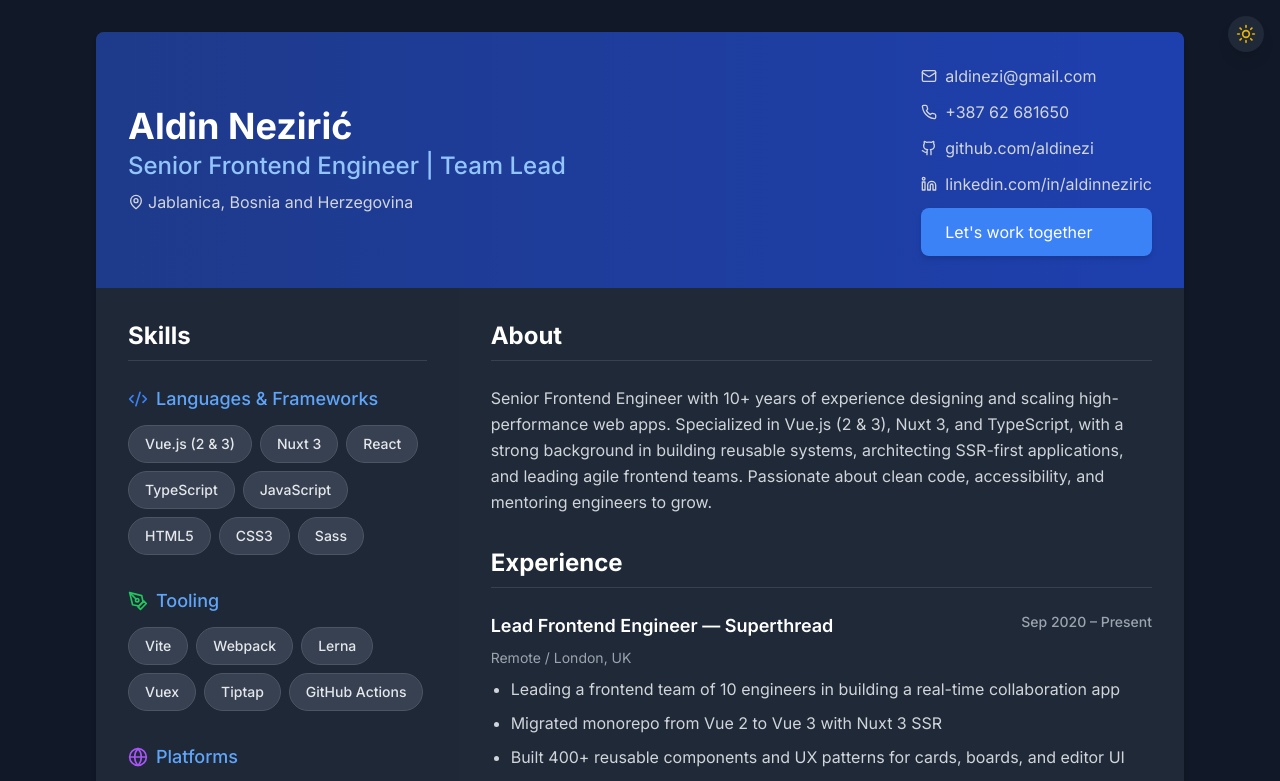
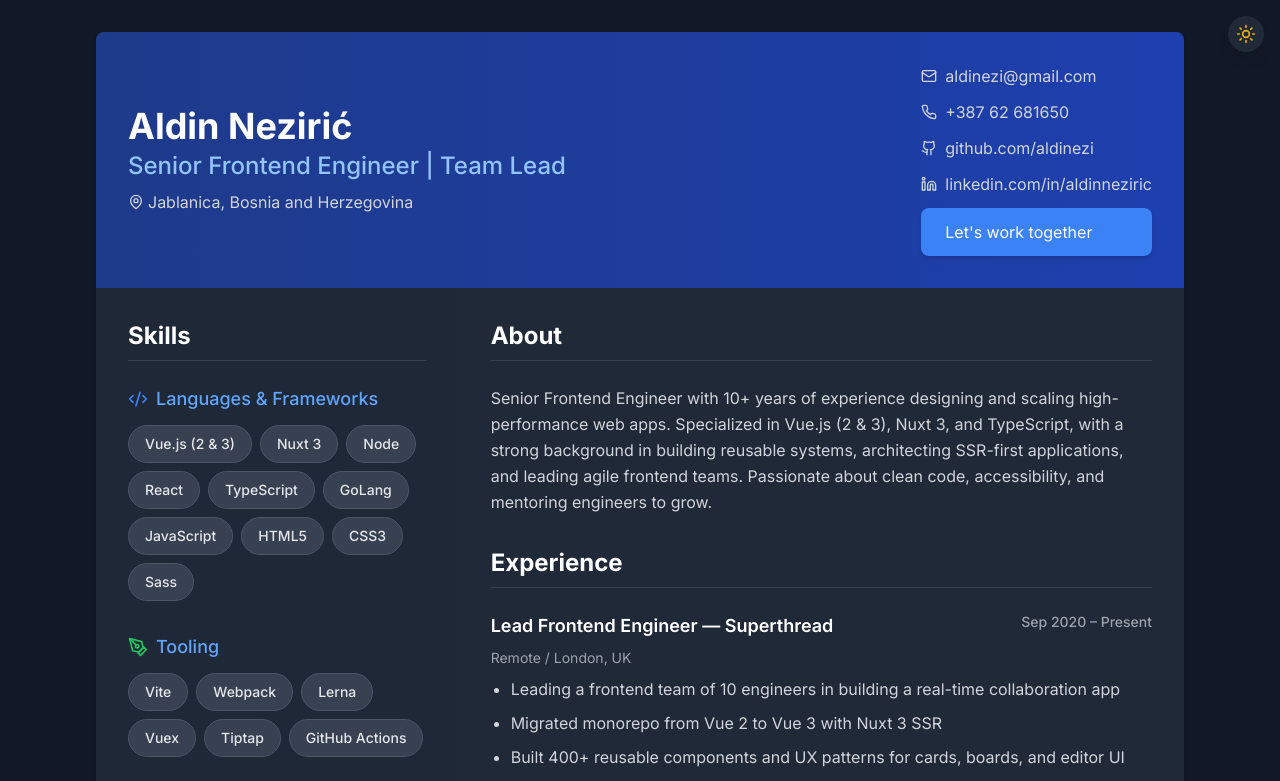
Before and after one commit to aldinezi/aldinezi, a React (Vite) app: page / in a window 1280 px wide. Shown: the top 781 px of the page. Built offline with nearby package versions, Linux system fonts and the light colour scheme.

Commit message:
Refactor Skills component to enhance skill representation
- Removed unused icons from the Skills component.
- Added 'Node' and 'GoLang' to the Languages & Frameworks skills list.
- Improved key assignment in skill mapping for better performance and readability.

```diff
--- a/src/components/Skills.tsx
+++ b/src/components/Skills.tsx
@@ -1,5 +1,5 @@
 import React from 'react';
-import { Code2, Palette, Terminal, Globe, PenTool as Tool, Users } from 'lucide-react';
+import { Code2, Terminal, Globe, PenTool as Tool } from 'lucide-react';
 
 interface SkillCategory {
   title: string;
@@ -12,7 +12,7 @@ const Skills: React.FC = () => {
     {
       title: 'Languages & Frameworks',
       icon: <Code2 className="w-5 h-5 text-blue-500" />,
-      skills: ['Vue.js (2 & 3)', 'Nuxt 3', 'React', 'TypeScript', 'JavaScript', 'HTML5', 'CSS3', 'Sass']
+      skills: ['Vue.js (2 & 3)', 'Nuxt 3', 'Node' , 'React', 'TypeScript', 'GoLang', 'JavaScript', 'HTML5', 'CSS3', 'Sass']
     },
     {
       title: 'Tooling',
@@ -36,8 +36,8 @@ const Skills: React.FC = () => {
       <h2 className="section-title">Skills</h2>
 
       <div className="space-y-8">
-        {skillCategories.map((category, index) => (
-          <div key={index} className="group">
+        {skillCategories.map((category) => (
+          <div key={category.title} className="group">
             <div className="flex items-center gap-2 mb-3">
               {category.icon}
               <h3 className="text-lg font-medium text-blue-600 dark:text-blue-400">
@@ -45,8 +45,8 @@ const Skills: React.FC = () => {
               </h3>
             </div>
             <div className="flex flex-wrap gap-2">
-              {category.skills.map((skill, i) => (
-                <span key={i} className="skill-tag">
+              {category.skills.map((skill) => (
+                <span key={skill} className="skill-tag">
                   {skill}
                 </span>
               ))}
```
